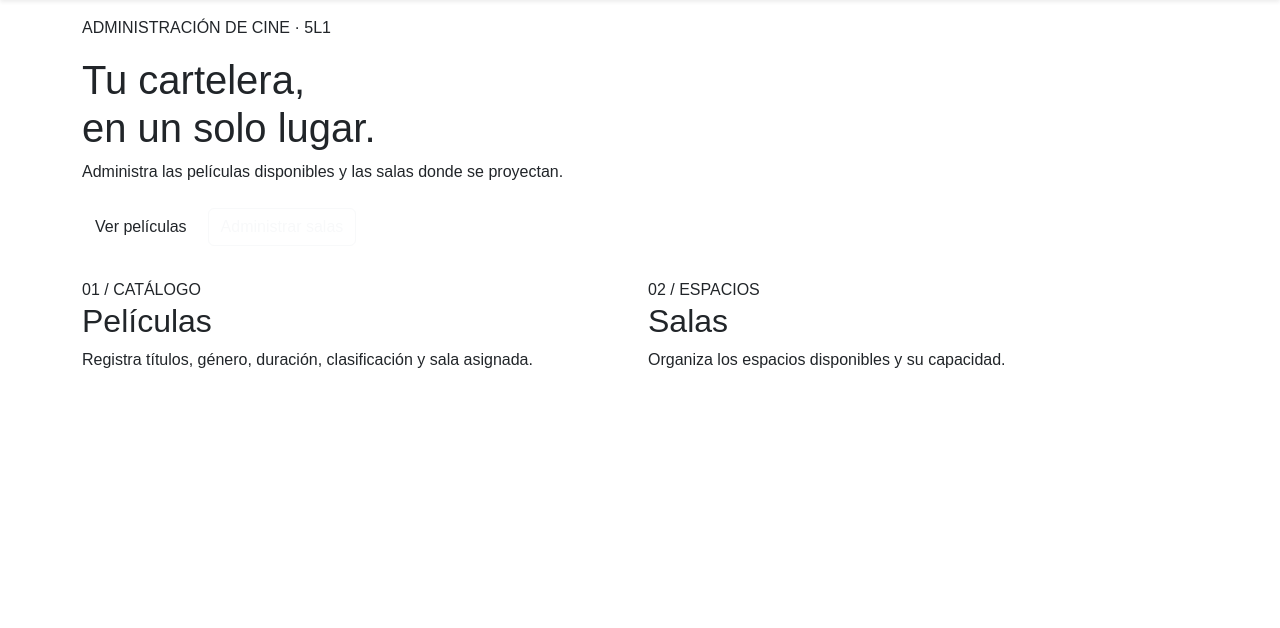
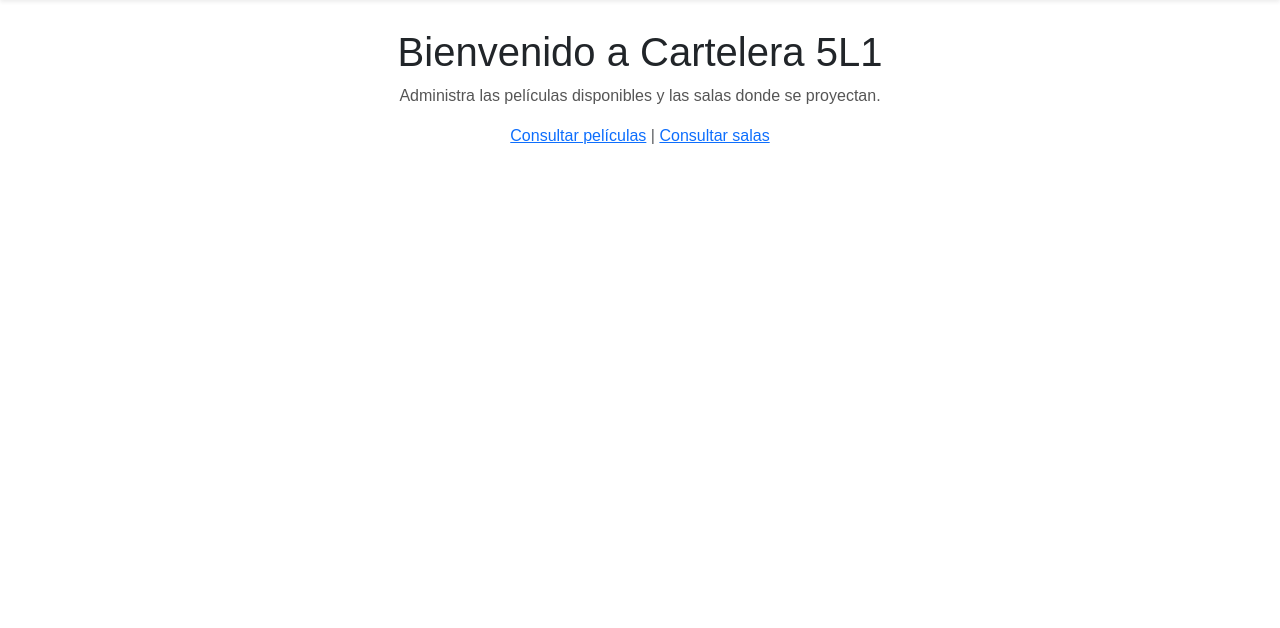
Before and after one commit to JEEM244/beta, an ASP.NET Core app: page / in a window 1280 px wide. Shown: the part 57-685 px from the top of the page. Run offline with ASP.NET Core 8, Linux system fonts and the light colour scheme.

Commit message:
Adapta inicio al estilo original de plantilla MVC

```diff
--- a/MVCCartelera/Views/Home/Index.cshtml
+++ b/MVCCartelera/Views/Home/Index.cshtml
@@ -1,16 +1,13 @@
 @{
     ViewData["Title"] = "Inicio";
 }
-<section class="hero-panel">
-    <p class="eyebrow">ADMINISTRACIÓN DE CINE · 5L1</p>
-    <h1>Tu cartelera,<br /><span>en un solo lugar.</span></h1>
-    <p class="hero-copy">Administra las películas disponibles y las salas donde se proyectan.</p>
-    <div class="d-flex flex-wrap gap-2 mt-4">
-        <a class="btn btn-cinema" asp-controller="Movies5L1" asp-action="Index">Ver películas</a>
-        <a class="btn btn-outline-light" asp-controller="Salas5L1" asp-action="Index">Administrar salas</a>
-    </div>
-</section>
-<div class="row g-3 mt-3">
-    <div class="col-md-6"><div class="info-tile"><span>01 / CATÁLOGO</span><h2>Películas</h2><p>Registra títulos, género, duración, clasificación y sala asignada.</p></div></div>
-    <div class="col-md-6"><div class="info-tile"><span>02 / ESPACIOS</span><h2>Salas</h2><p>Organiza los espacios disponibles y su capacidad.</p></div></div>
+
+<div class="home-intro">
+    <h1>Bienvenido a Cartelera 5L1</h1>
+    <p>Administra las películas disponibles y las salas donde se proyectan.</p>
+    <p>
+        <a asp-controller="Movies5L1" asp-action="Index">Consultar películas</a>
+        <span class="text-muted"> | </span>
+        <a asp-controller="Salas5L1" asp-action="Index">Consultar salas</a>
+    </p>
 </div>
```
